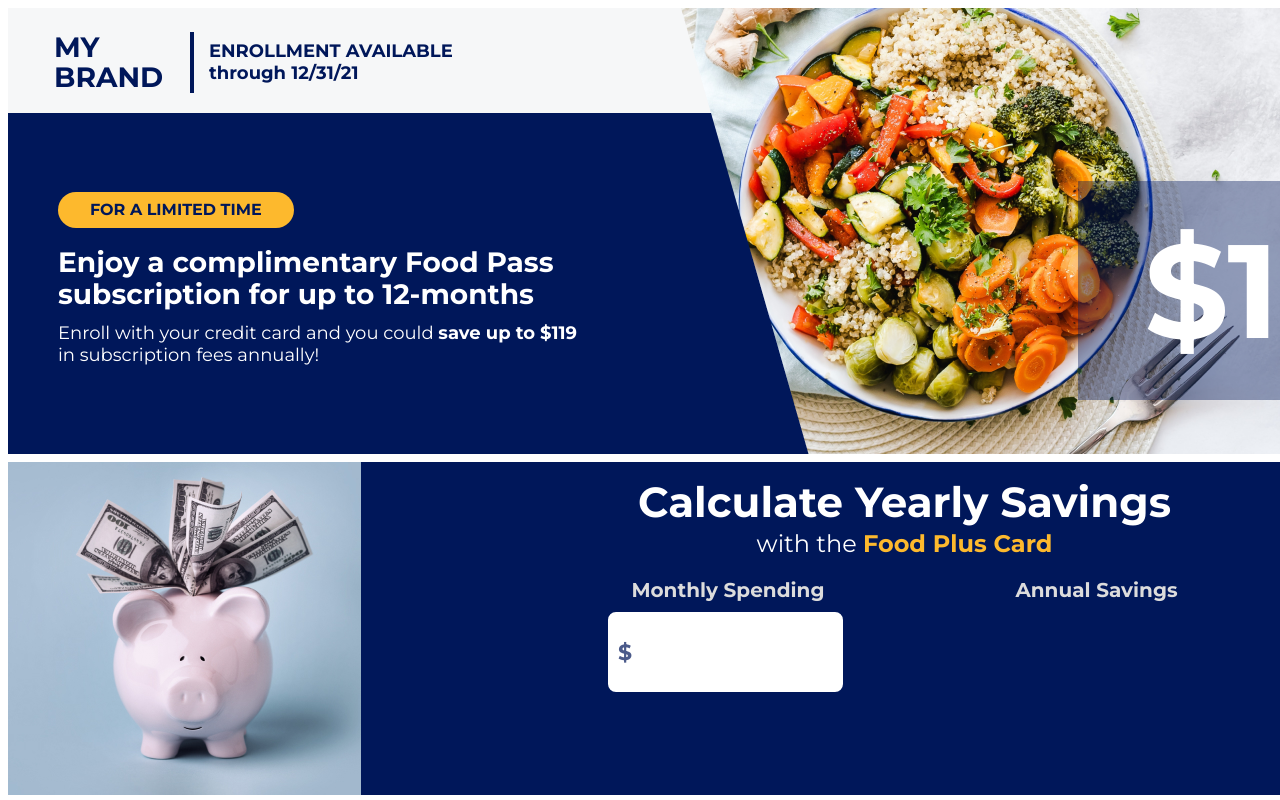
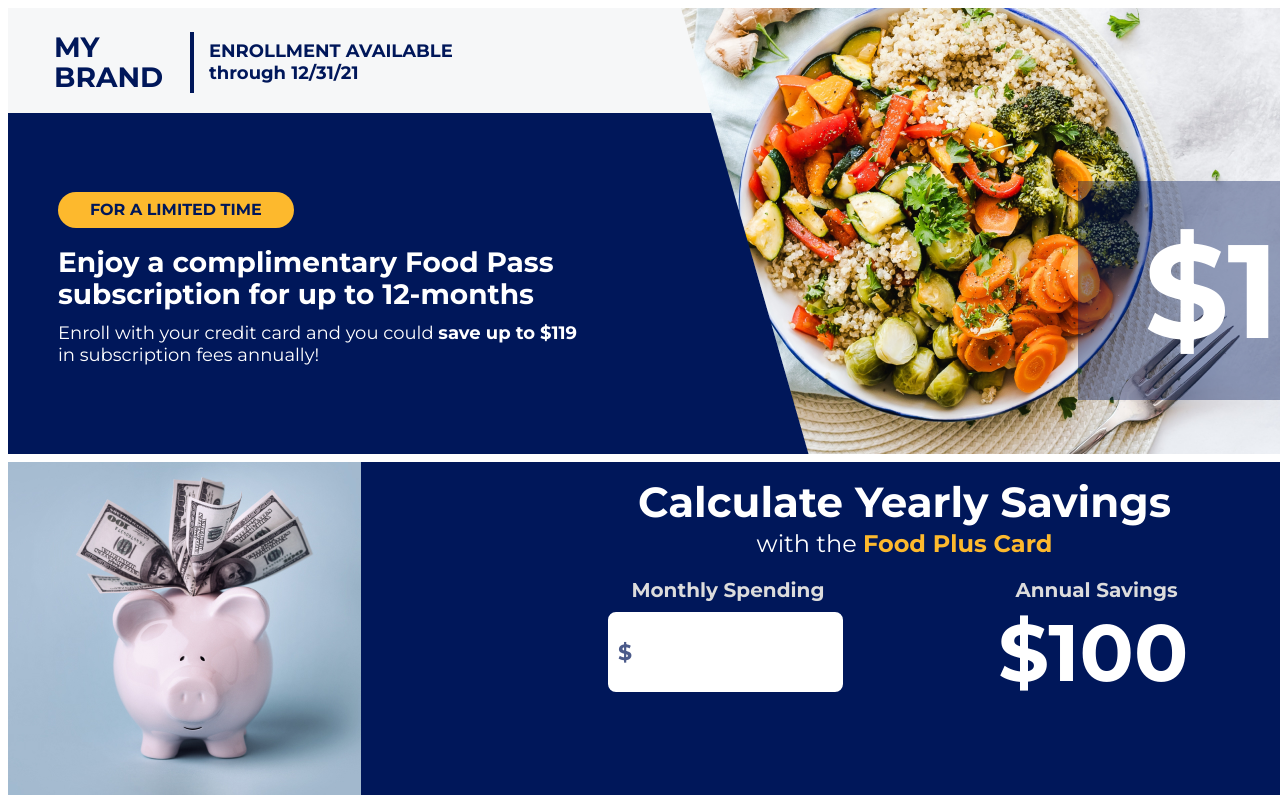
Before and after one commit to joe-hudson/RV, a React app: page / in a window 1280 px wide. Shown: the top 800 px of the page. Built offline with nearby package versions, Linux system fonts and the light colour scheme.

Commit message:
Add savings - add savings dollars - alignment ok

```diff
--- a/index.html
+++ b/index.html
@@ -83,8 +83,9 @@
                   </div>
                 </div>
                 <div class="c-spacer item"></div>
-                <div class="item auto">
+                <div class="item auto jc-start fd-col">
                   <div class="label text-left">Annual Savings</div>
+                  <div class="c-savings">$100</div>
                 </div>
               </div>
             </div>
--- a/index.scss
+++ b/index.scss
@@ -214,6 +214,14 @@ $yellow: #FDB92D;
         line-height: 22px;
         font-weight: bold;
     }
+    .c-savings {
+        position: absolute;
+        top: 180px;
+        left: 990px;
+        font-size: 80px;
+        line-height: 22px;
+        font-weight: bold;
+    }
 
 }
 
@@ -252,6 +260,9 @@ $yellow: #FDB92D;
     .jc-end {
         justify-content: end;
     }
+    .jc-start {
+        justify-content: start;
+    }
     .fd-col {
         flex-direction: column;
     }
```
